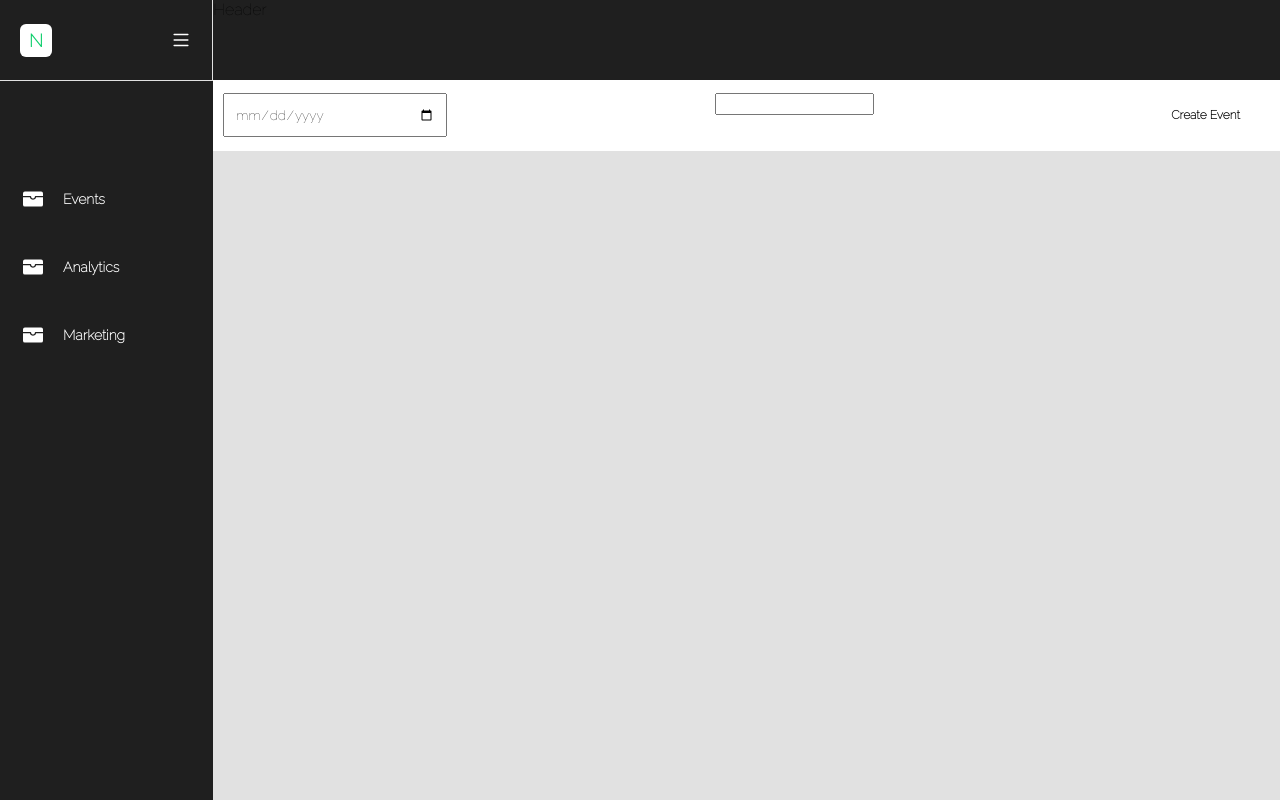
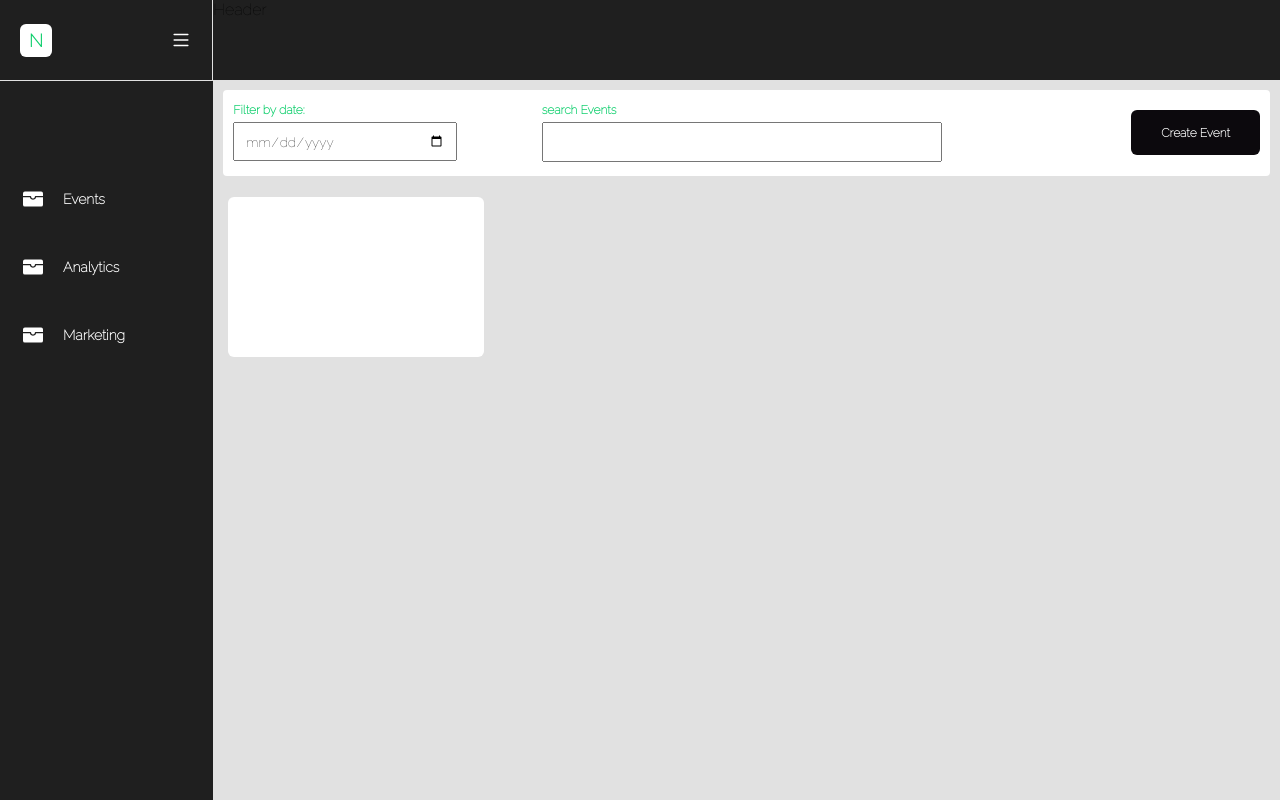
Before and after one commit to Strangz7/my-app, a React (Create React App) app: page /dashboard in a window 1280 px wide. Built offline with nearby package versions, Linux system fonts and the light colour scheme; a web font is replaced by a local one.

Commit message:
Added react files

```diff
--- a/src/views/dashboard/Dashboard.js
+++ b/src/views/dashboard/Dashboard.js
@@ -1,7 +1,7 @@
 import React from 'react'
 import {Route, Routes } from 'react-router-dom'
 import Container from '../../components/dashboard/Container'
-import MyEvent from './pages/MyEvents'
+import MyEvent from './pages/events/MyEvents'
 import "./dashboard.css"
 
 const Dashboard = () => {
--- a/src/views/dashboard/pages/MyEvents.js
+++ /dev/null
@@ -1,20 +0,0 @@
-import React from 'react'
-import "./myEvents.css"
-
-const MyEvents = () => {
-  return (
-    <div>
-      <div className='my-events-header'>
-        <div className='my-events-header-filter'>
-              <input type="date"/>
-        </div>
-        <div className='my-events-header-search'>
-              <input type="search"/>
-        </div>
-        <button>Create Event</button>
-      </div>
-    </div>
-  )
-}
-
-export default MyEvents
--- /dev/null
+++ b/src/views/dashboard/pages/events/MyEvent.js
@@ -0,0 +1,19 @@
+import React from 'react'
+
+const MyEvent = () => {
+  return (
+    <div className='event-card'>
+        <div className='image-container'>
+
+        </div>
+        <div className='event-details'>
+
+        </div>
+        <div className='event-actions'>
+
+        </div>
+    </div>
+  )
+}
+
+export default MyEvent
--- /dev/null
+++ b/src/views/dashboard/pages/events/MyEvents.js
@@ -0,0 +1,29 @@
+import React from 'react'
+import "./myEvents.css"
+import MyEvent from './MyEvent';
+
+const MyEvents = () => {
+  return (
+    <div className='my-events-container'>
+      <div className='my-events-header'>
+        <div className='my-events-header-filter'>
+          <div >
+            <p>Filter by date:</p>
+            <input type="date" id='filter-date'/>
+          </div>
+          <div>
+            <p>search Events</p>
+            <input type="search" id='filter-search'/>
+          </div>
+        </div>
+
+        <button>Create Event</button>
+      </div>
+      <div className='my-events-cards'>
+          <MyEvent />
+      </div>
+    </div>
+  )
+}
+
+export default MyEvents
--- /dev/null
+++ b/src/views/dashboard/pages/events/myEvents.css
@@ -0,0 +1,73 @@
+.my-events-header{
+    display: flex;
+    justify-content: space-between;
+    padding: 10pt 10px;
+    border-radius: 4px;
+    align-items: center;
+    background-color: white;
+}
+
+.my-events-header > button{
+    background-color: var(--primary_black);
+    border: unset;
+    padding: 12px 30px;
+    color: white;
+    font-weight: bold;
+    border-radius: 6px;
+    font-size: 12px;
+    cursor: pointer;
+    height: 45px;
+}
+.my-events-header-filter{
+    display: flex;
+    justify-content: space-between;
+    width: 69%;
+}
+
+#filter-date{
+    width: 200px;
+    height: 15px;
+    padding: 10px;
+    margin-top: 5px;
+}
+
+.my-events-header-filter input{
+    width: 200px;
+    height: 15px;
+    padding: 10px;
+    margin-top: 5px;
+}
+
+.my-events-header-filter p {
+    margin: 0;
+    font-size: 12px;
+    color: var(--primary_green);
+    font-weight: bold;
+}
+
+.my-events-container{
+    padding: 10px;
+    border-radius: 10px;
+}
+
+#filter-search{
+    height: 40px;
+    margin-top: 5px;
+    width: 30em;
+}
+
+.my-events-cards{
+    padding: 5px;
+    margin-top: 1em;
+}
+.event-card{
+    position: relative;
+    height: 20vh;
+    border-radius: 6px;
+    background-color: white;
+    width: 20vw;
+}
+.event-actions{
+    position: absolute;
+    bottom: 0;
+}
--- a/src/views/dashboard/pages/myEvents.css
+++ /dev/null
@@ -1,23 +0,0 @@
-.my-events-header{
-    display: flex;
-    justify-content: space-between;
-    padding: 10pt 10px;
-    background-color: white;
-}
-
-.my-events-header > button{
-    background-color: white;
-    border: unset;
-    padding: 12px 30px;
-    color: black;
-    font-weight: bold;
-    border-radius: 3px;
-    font-size: 12px;
-    cursor: pointer;
-}
-
-.my-events-header-filter > input{
-    width: 200px;
-    height: 20px;
-    padding: 10px;
-}
```
